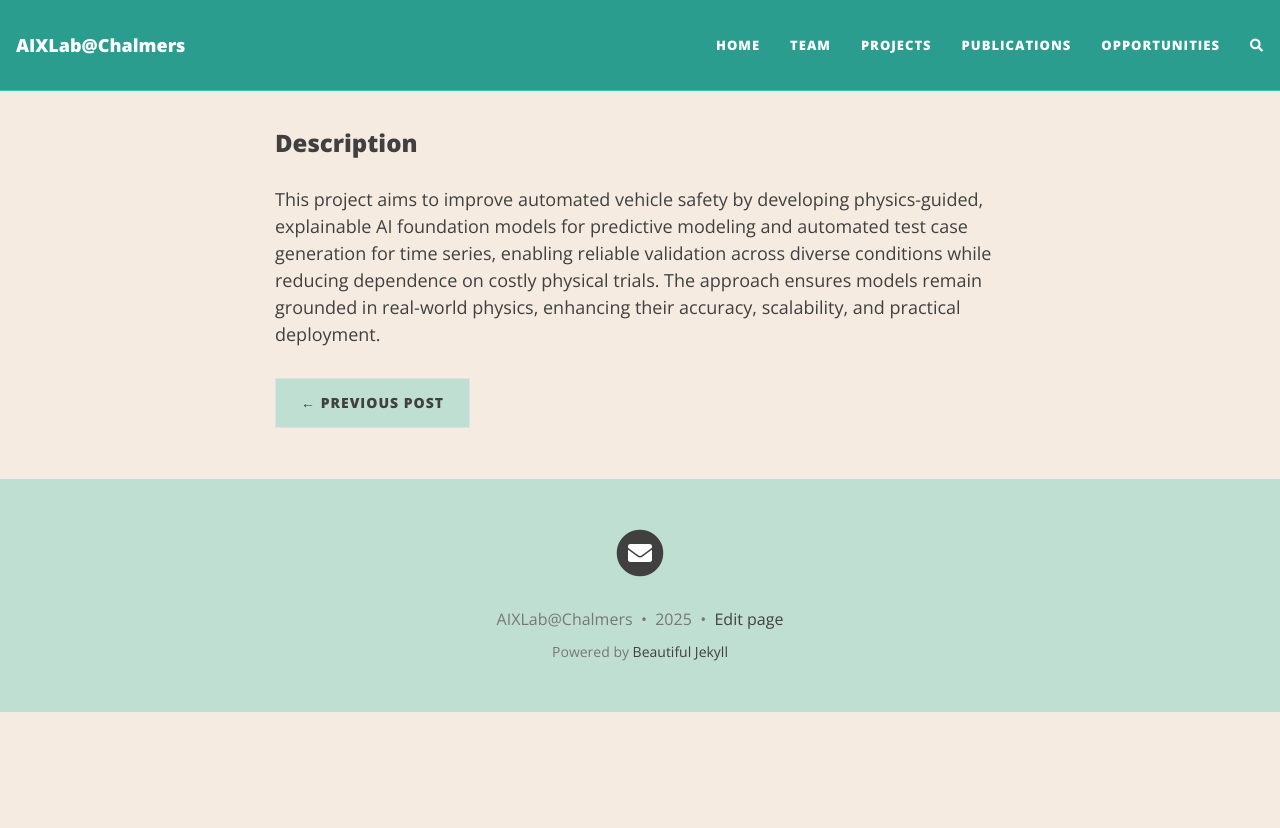
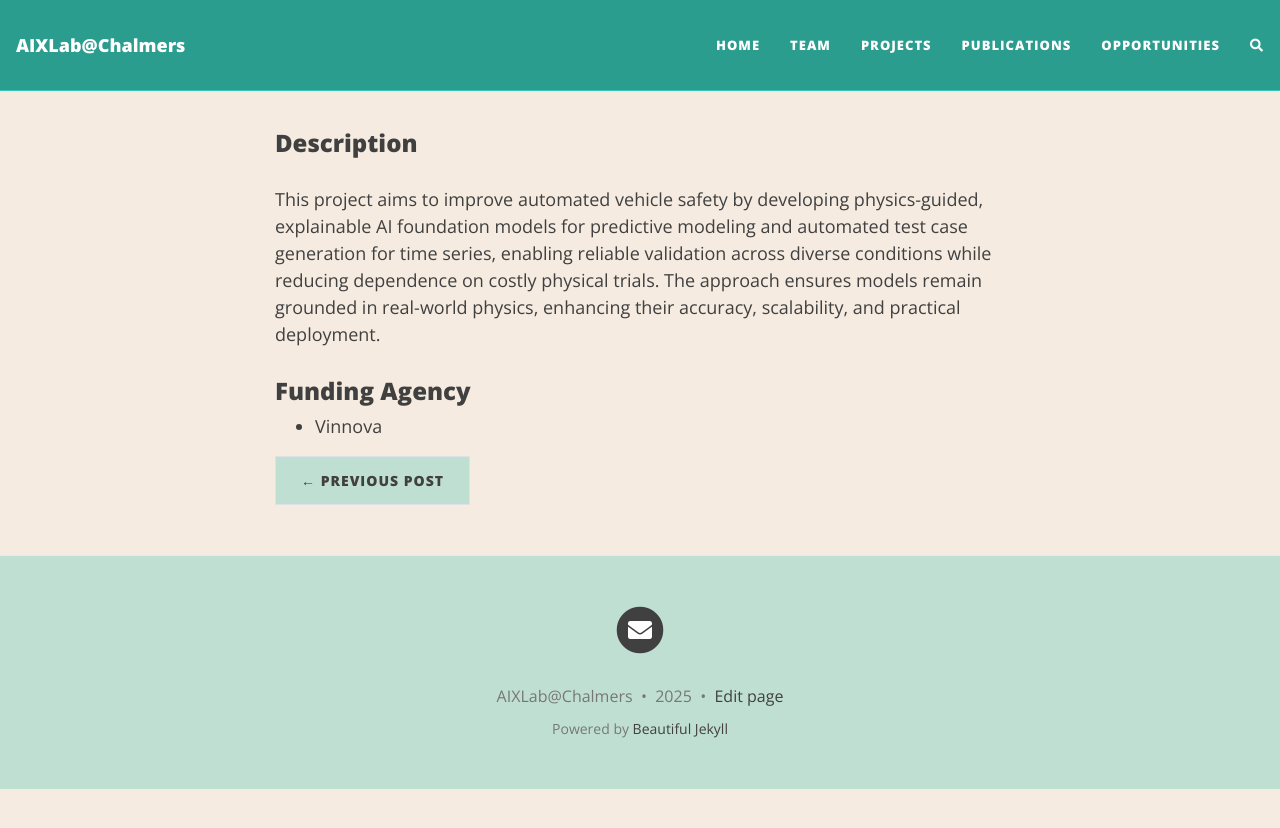
Before and after one commit to usableai/usableai.github.io, a Jekyll site: the page built from _posts/2025-06-22-safefm.md, in a window 1280 px wide. Shown: the top 828 px of the page. Built offline with Jekyll 4.4.1, drawn with Linux system fonts in a browser that asks for light colours; nearby versions of some CDN libraries; comment, search, counter and statistics services are not loaded.

Commit message:
Minor update

```diff
--- a/_posts/2025-06-22-safefm.md
+++ b/_posts/2025-06-22-safefm.md
@@ -9,3 +9,7 @@ tags: [projects, usableai:testability, usableai:explainability, industry:automot
 ### Description
 
 This project aims to improve automated vehicle safety by developing physics-guided, explainable AI foundation models for predictive modeling and automated test case generation for time series, enabling reliable validation across diverse conditions while reducing dependence on costly physical trials. The approach ensures models remain grounded in real-world physics, enhancing their accuracy, scalability, and practical deployment.
+
+
+### Funding Agency
++ Vinnova
```
Also changed, not shown: other parts of _posts/2025-06-22-safefm.md (+1 -1 lines).
